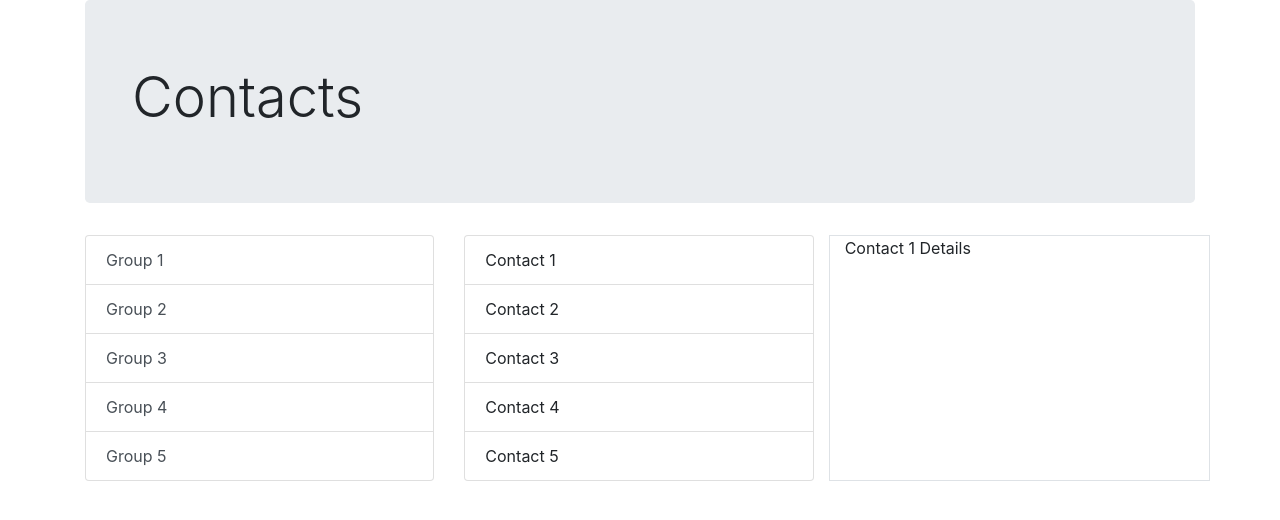
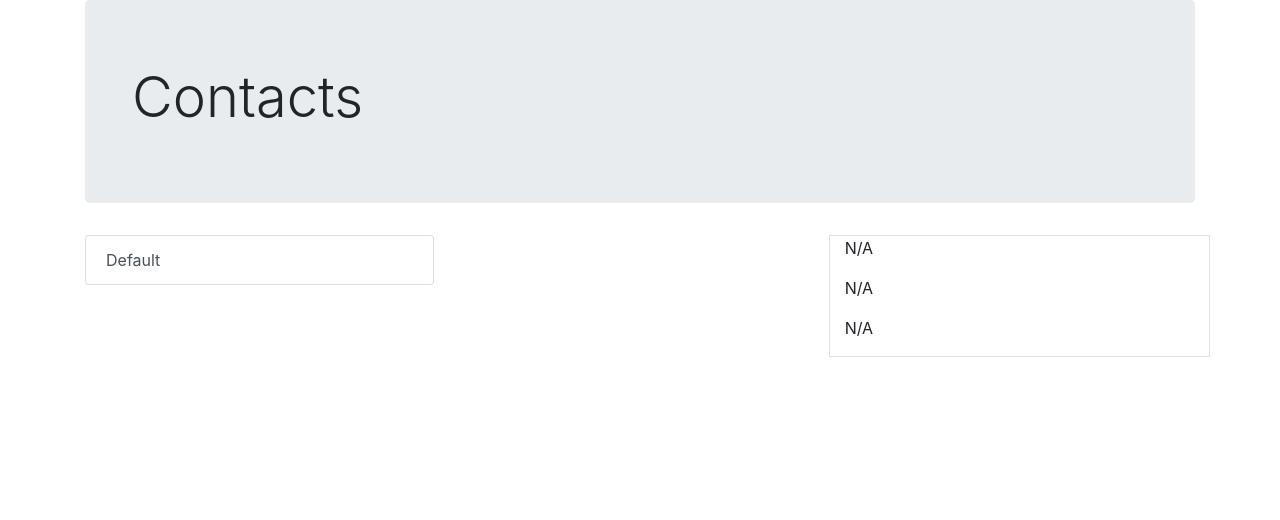
Before and after one commit to koddler/contacts-client, a React (Create React App) app: page / in a window 1280 px wide. Shown: the top 520 px of the page. Built offline with nearby package versions, Linux system fonts and the light colour scheme.

Commit message:
Add fake data to Contacts component

```diff
--- a/src/components/Contatcs.jsx
+++ b/src/components/Contatcs.jsx
@@ -1,6 +1,50 @@
 import React, { PureComponent } from 'react';
 
 class Contacts extends PureComponent {
+  constructor(props) {
+    super(props);
+
+    this.state = {
+      contacts: [],
+      contactDetails: {
+        name: 'N/A',
+        phone: 'N/A',
+        email: 'N/A'
+      }
+    };
+    this.setContacts = this.setContacts.bind(this);
+    this.setDetails = this.setDetails.bind(this);
+  }
+
+  fakeGroup = {
+    groupId: 1,
+    name: 'Default',
+    contacts: [
+      {
+        contactId: 1,
+        name: 'Shaphil',
+        phone: '01911281911',
+        email: 'shaphil2025@gmail.com',
+        groupId: 1
+      },
+      {
+        contactId: 2,
+        name: 'Mahmud',
+        phone: '01678034104',
+        email: 'shaphil.mahmud@gmail.com',
+        groupId: 1
+      }
+    ]
+  };
+
+  setContacts(contacts) {
+    this.setState({ contacts: contacts });
+  }
+
+  setDetails(details) {
+    this.setState({ contactDetails: details });
+  }
+
   render() {
     return (
       <div className="container">
@@ -13,25 +57,31 @@ class Contacts extends PureComponent {
         <div className="row">
           <div className="col-sm">
             <ul className="list-group">
-              <a href="#" className="list-group-item list-group-item-action">Group 1</a>
-              <a href="#" className="list-group-item list-group-item-action">Group 2</a>
-              <a href="#" className="list-group-item list-group-item-action">Group 3</a>
-              <a href="#" className="list-group-item list-group-item-action">Group 4</a>
-              <a href="#" className="list-group-item list-group-item-action">Group 5</a>
+              <li
+                onClick={() => this.setContacts(this.fakeGroup.contacts)}
+                className="list-group-item list-group-item-action"
+              >
+                {this.fakeGroup.name}
+              </li>
             </ul>
           </div>
           <div className="col-sm">
             <ul className="list-group">
-              <li className="list-group-item">Contact 1</li>
-              <li className="list-group-item">Contact 2</li>
-              <li className="list-group-item">Contact 3</li>
-              <li className="list-group-item">Contact 4</li>
-              <li className="list-group-item">Contact 5</li>
+              {this.state.contacts.map(contact => (
+                <li
+                  key={contact.contactId}
+                  onClick={() => this.setDetails(contact)}
+                  className="list-group-item list-group-item-action"
+                >
+                  {contact.name}
+                </li>
+              ))}
             </ul>
           </div>
-          <div className="col-sm border">
-            Contact 1 Details
-
+          <div className="col-sm mx-auto border">
+            <p>{this.state.contactDetails.name}</p>
+            <p>{this.state.contactDetails.phone}</p>
+            <p>{this.state.contactDetails.email}</p>
           </div>
         </div>
       </div>
```
